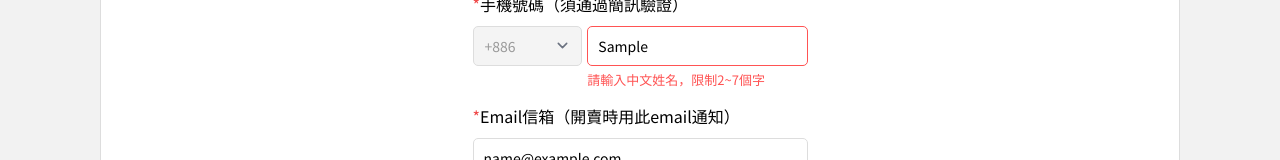
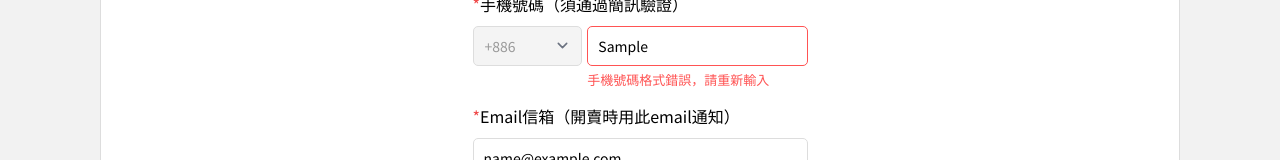
Before and after one commit to LinHeMa/91-APP-final-project, a React (Create React App) app in the folder co-work-project/: page /reservation/submitform in a window 1280 px wide. Both pictures are taken after typing "Sample", "Sample", "name@example.com" into the empty fields and a click on the button "搶先登記". Shown: the part 613-773 px from the top of the page. Built offline with nearby package versions, Linux system fonts and the light colour scheme.

Commit message:
add_text_when_error

```diff
--- a/co-work-project/src/components/Form.tsx
+++ b/co-work-project/src/components/Form.tsx
@@ -30,7 +30,6 @@ const Form = () => {
       type: chooseActionKind.CHANGE_USER_PHONE_NUM,
       payload: phoneNum,
     });
-    console.log(state);
     navigate('/reservation/product', { state: { ...state } });
   };
 
@@ -95,7 +94,7 @@ const Form = () => {
                 hidden: errors.手機號碼 === undefined,
               })}
             >
-              請輸入中文姓名，限制2~7個字
+              手機號碼格式錯誤，請重新輸入
             </p>
           </div>
         </div>
@@ -118,7 +117,7 @@ const Form = () => {
             hidden: errors.輸入Email === undefined,
           })}
         >
-          請輸入中文姓名，限制2~7個字
+          Email 格式錯誤，請重新輸入
         </p>
         <div className="flex items-center mt-[15px]">
           <input
```
